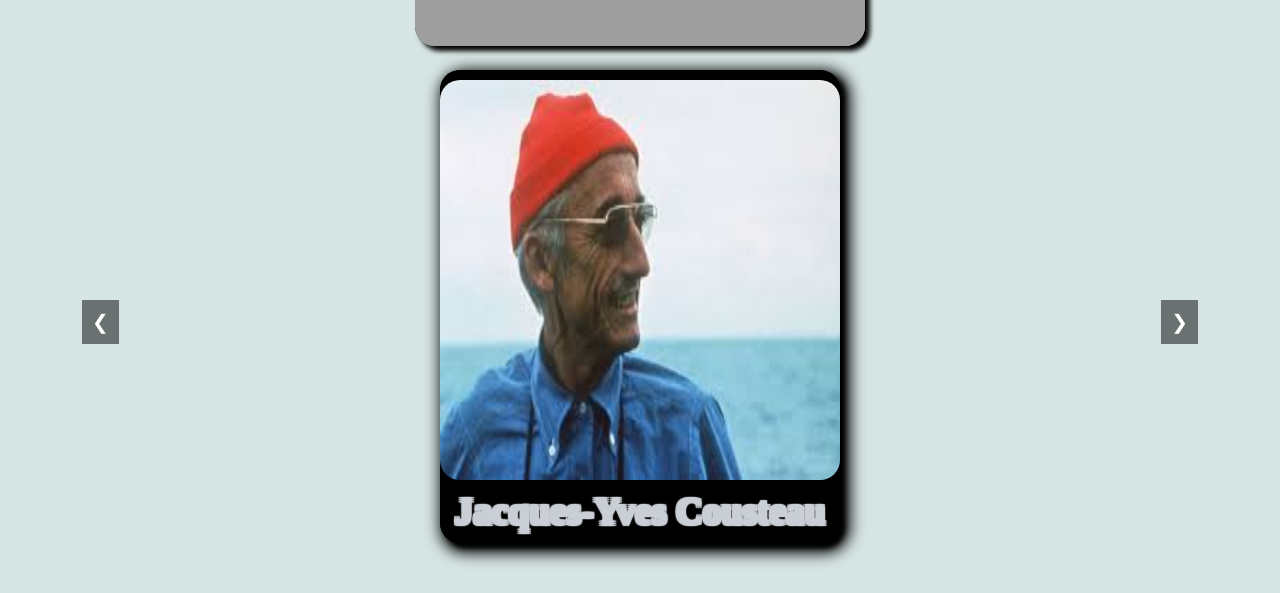
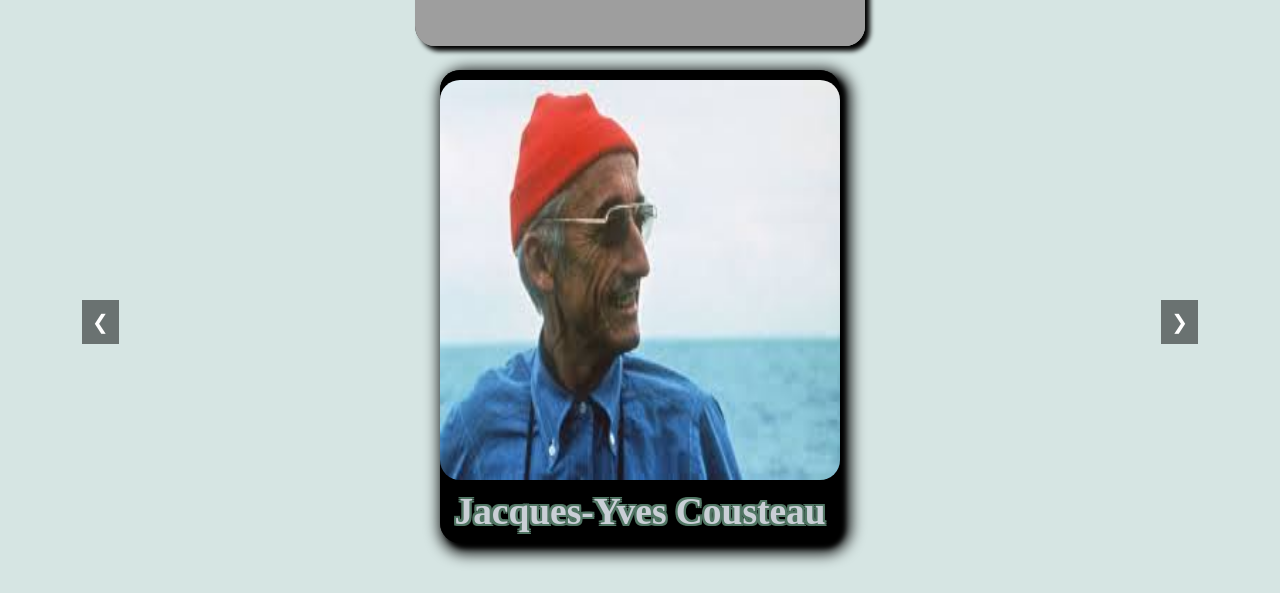
Before and after one commit to WildCodeSchool-2024-02/wcs-Protojam-goupeA, a React (Vite) app in the folder client/: page /categorie/aquatique in a window 1280 px wide. Shown: the part 501-1094 px from the top of the page. Built offline with nearby package versions, Linux system fonts and the light colour scheme; grey boxes are pictures that could not be loaded; a web font is replaced by a local one.

Commit message:
fixcatcolortext

```diff
--- a/client/src/style/categorie.scss
+++ b/client/src/style/categorie.scss
@@ -56,6 +56,15 @@
   flex-direction: column;
   justify-content: center;
   align-items: center;
+  text-shadow:
+    2px 2px 0 #517664,
+    2px -2px 0 #517664,
+    -2px 2px 0 #517664,
+    -2px -2px 0 #517664,
+    2px 0px 0 #517664,
+    0px 2px 0 #517664,
+    -2px 0px 0 #517664,
+    0px -2px 0 #517664;
 }
 
 .sous-categorie-container:hover {
```
